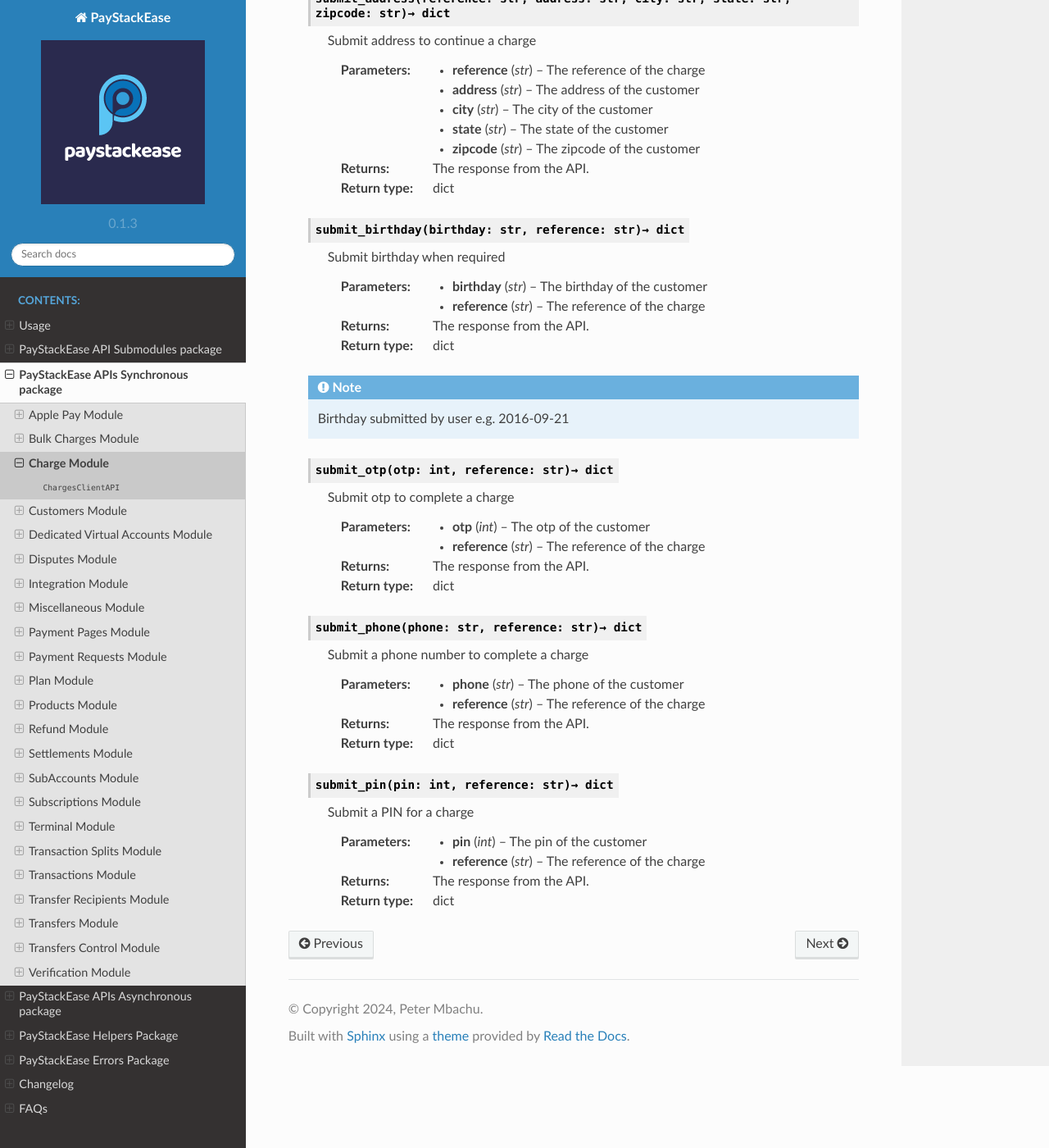
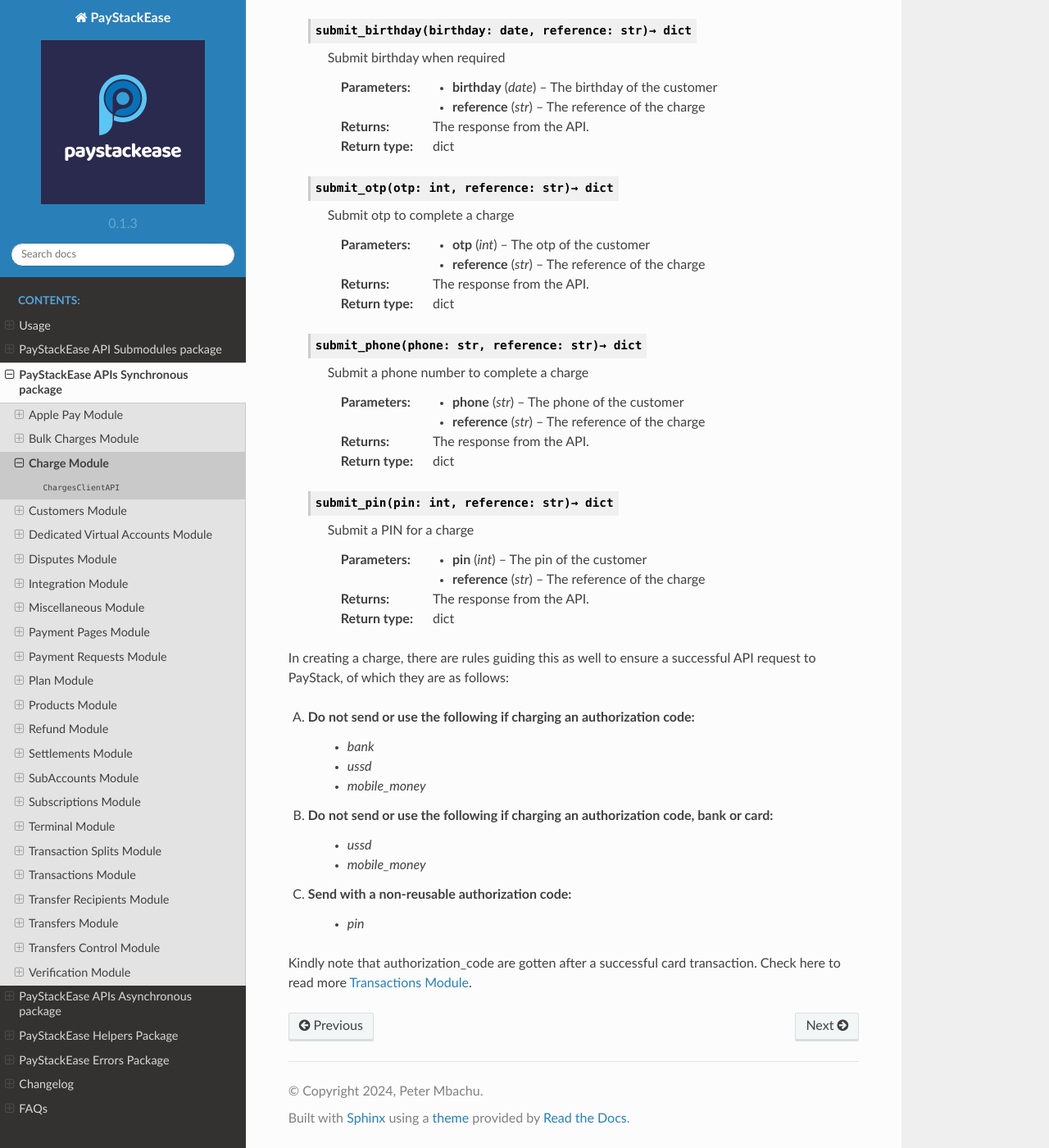
Before and after one commit to cla-bit/PayStackEase, a Sphinx documentation site: the page built from docs/source/charges.rst, in a window 1280 px wide and 1400 px high, scrolled down 1589 px. Shown: the whole window at 82% size. Built offline with Sphinx 7.4.7 and the Read the Docs theme 2.0.0, drawn with Linux system fonts in a browser that asks for light colours; some of the changed text lies outside the part shown.

Commit message:
updated the following async and sync rst files: charges

```diff
--- a/docs/source/charges.rst
+++ b/docs/source/charges.rst
@@ -4,8 +4,12 @@
 
 .. :py:currentmodule:: paystackease.apis.charges
 
+Wrapper for Paystack Charges API. The Charge API allows you to configure payment channel of your
+choice when initiating a payment.
 
-Wrapper for Paystack Charges API. The Charge API allows you to configure payment channel of your choice when initiating a payment.
+To access the Charges API methods, you need to call the ``charges`` instance method from ``PayStackBase``.
+
+Check example on :doc:`paystack`
 
 ------------------------------------------------------------------------------------
 
@@ -93,21 +83,17 @@
         :return: The response from the API.
         :rtype: dict
 
-    .. py:method:: submit_birthday(birthday: str, reference: str)→ dict
+    .. py:method:: submit_birthday(birthday: date, reference: str)→ dict
 
         Submit birthday when required
 
         :param birthday: The birthday of the customer
-        :type birthday: str
+        :type birthday: date
         :param reference: The reference of the charge
         :type reference: str
 
         :return: The response from the API.
         :rtype: dict
-
-    .. note::
-
-        Birthday submitted by user e.g. 2016-09-21
 
     .. py:method:: submit_otp(otp: int, reference: str)→ dict
 
@@ -147,3 +133,21 @@
 
 
 .. _Charges: https://paystack.com/docs/api/charge/
+
+In creating a charge, there are rules guiding this as well to ensure a successful API request to PayStack,
+of which they are as follows:
+
+A. Do not send or use the following if charging an authorization code:
+    * `bank`
+    * `ussd`
+    * `mobile_money`
+
+B. Do not send or use the following if charging an authorization code, bank or card:
+    * `ussd`
+    * `mobile_money`
+
+C. Send with a non-reusable authorization code:
+    * `pin`
+
+Kindly note that authorization_code are gotten after a successful card transaction. Check here to read more
+:doc:`transactions`.
```
Also changed, not shown: other parts of docs/source/charges.rst (+0 -14 lines), docs/source/acharges.rst (+25 -21 lines).
